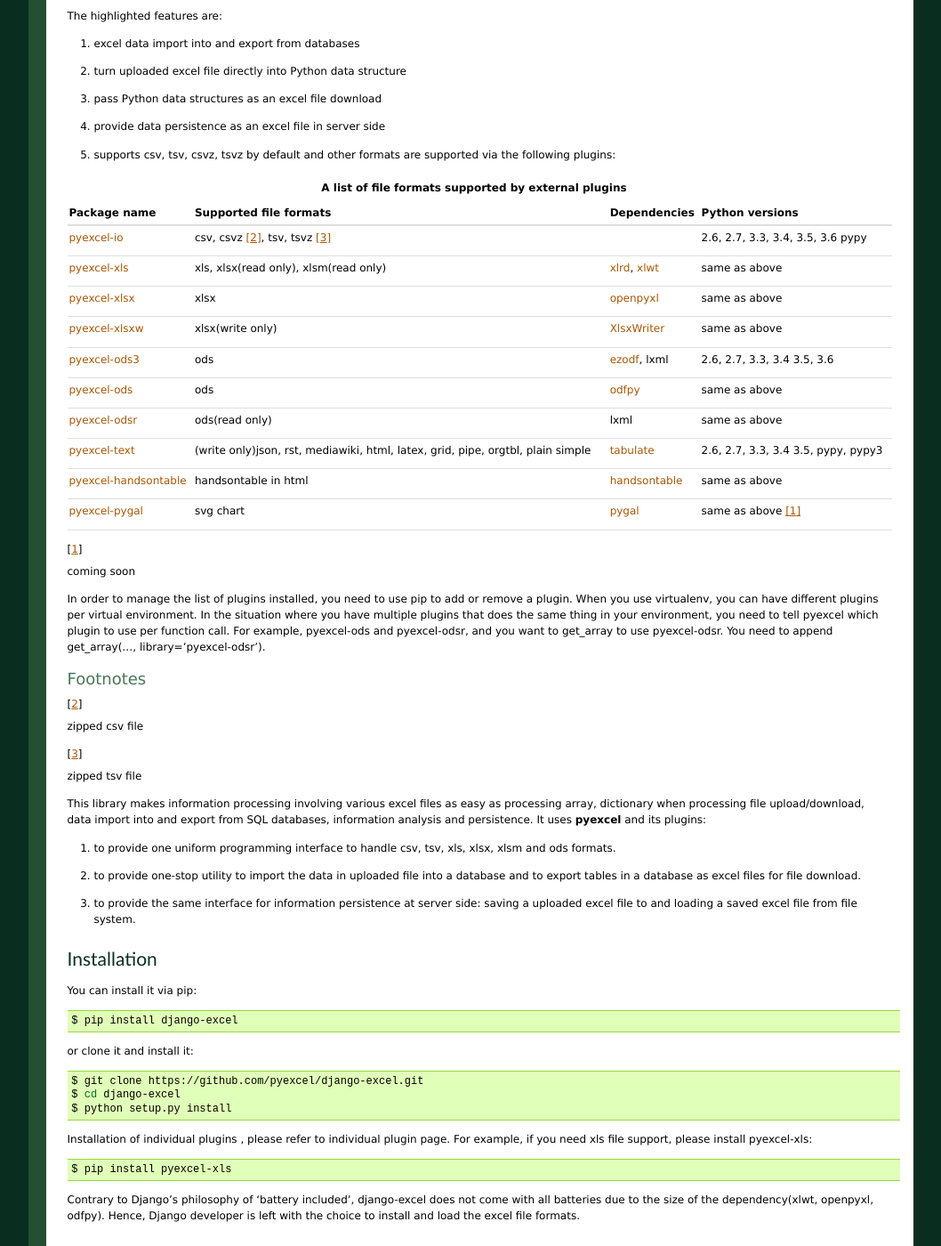
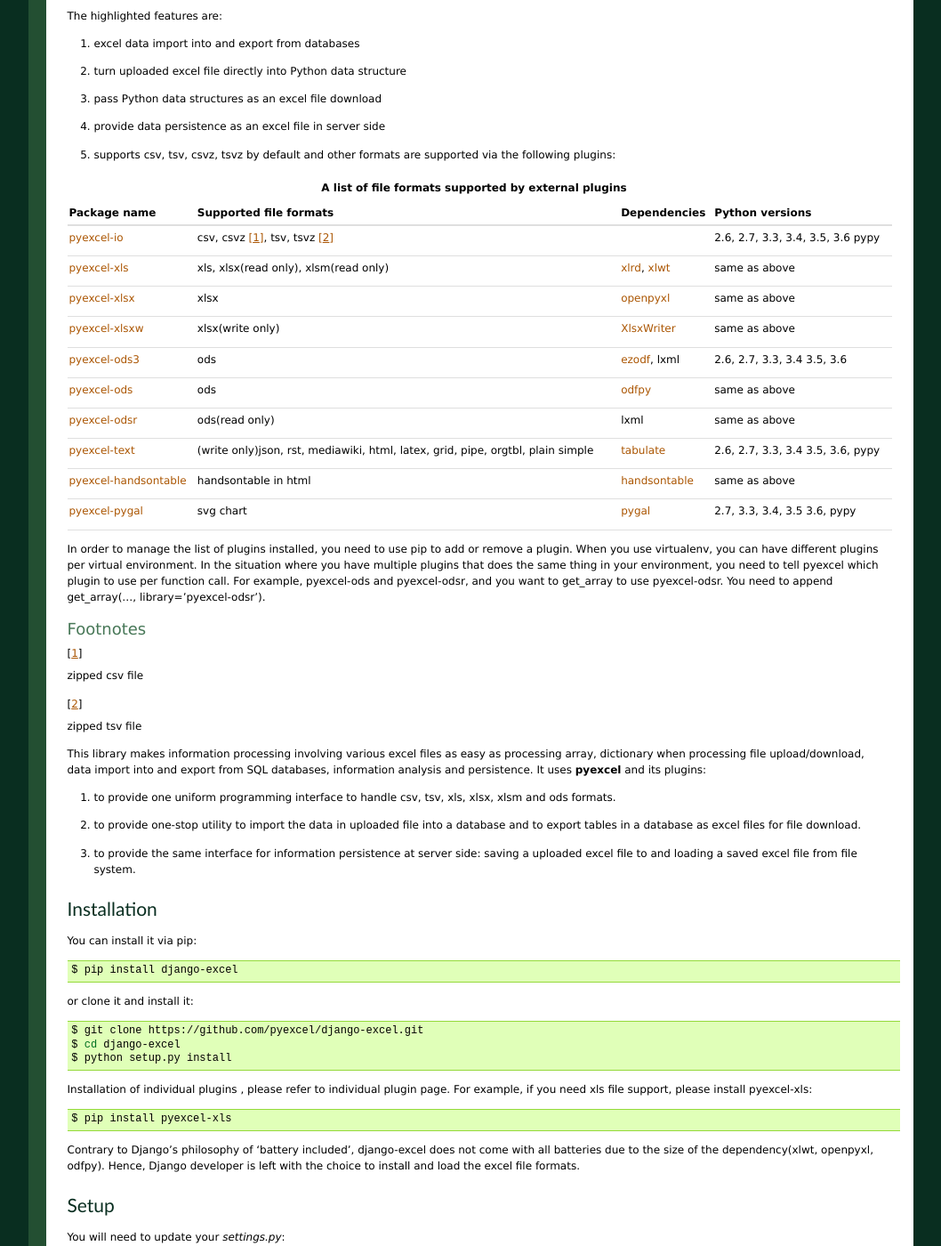
Before and after one commit to pyexcel-webwares/django-excel, a Sphinx documentation site: the page built from doc/source/index.rst, in a window 1280 px wide and 1400 px high, scrolled down 838 px. Shown: the whole window at 89% size, without its empty margins (111-1169 px from the left). Built offline with Sphinx 7.4.7, drawn with Linux system fonts in a browser that asks for light colours.

Commit message:
update plugin table

```diff
--- a/doc/source/index.rst
+++ b/doc/source/index.rst
@@ -70,11 +70,12 @@
    `pyexcel-ods`_           ods                     `odfpy`_        same as above
    `pyexcel-odsr`_          ods(read only)          lxml            same as above
    `pyexcel-text`_          (write only)json, rst,  `tabulate`_     2.6, 2.7, 3.3, 3.4
-                            mediawiki, html,                        3.5, pypy, pypy3
+                            mediawiki, html,                        3.5, 3.6, pypy
                             latex, grid, pipe,
                             orgtbl, plain simple
    `pyexcel-handsontable`_  handsontable in html    `handsontable`_ same as above
-   `pyexcel-pygal`_         svg chart               `pygal`_        same as above [#f3]_
+   `pyexcel-pygal`_         svg chart               `pygal`_        2.7, 3.3, 3.4, 3.5
+                                                                    3.6, pypy
    ======================== ======================= =============== ==================
 
 .. _pyexcel-io: https://github.com/pyexcel/pyexcel-io
@@ -101,7 +102,6 @@
 .. _pyexcel-matplotlib: https://github.com/pyexcel/pyexcel-matplotlib
 .. _matplotlib: https://matplotlib.org
 
-.. [#f3] coming soon
 
 In order to manage the list of plugins installed, you need to use pip to add or remove
 a plugin. When you use virtualenv, you can have different plugins per virtual
```
Also changed, not shown: README.rst (+6 -3 lines).
